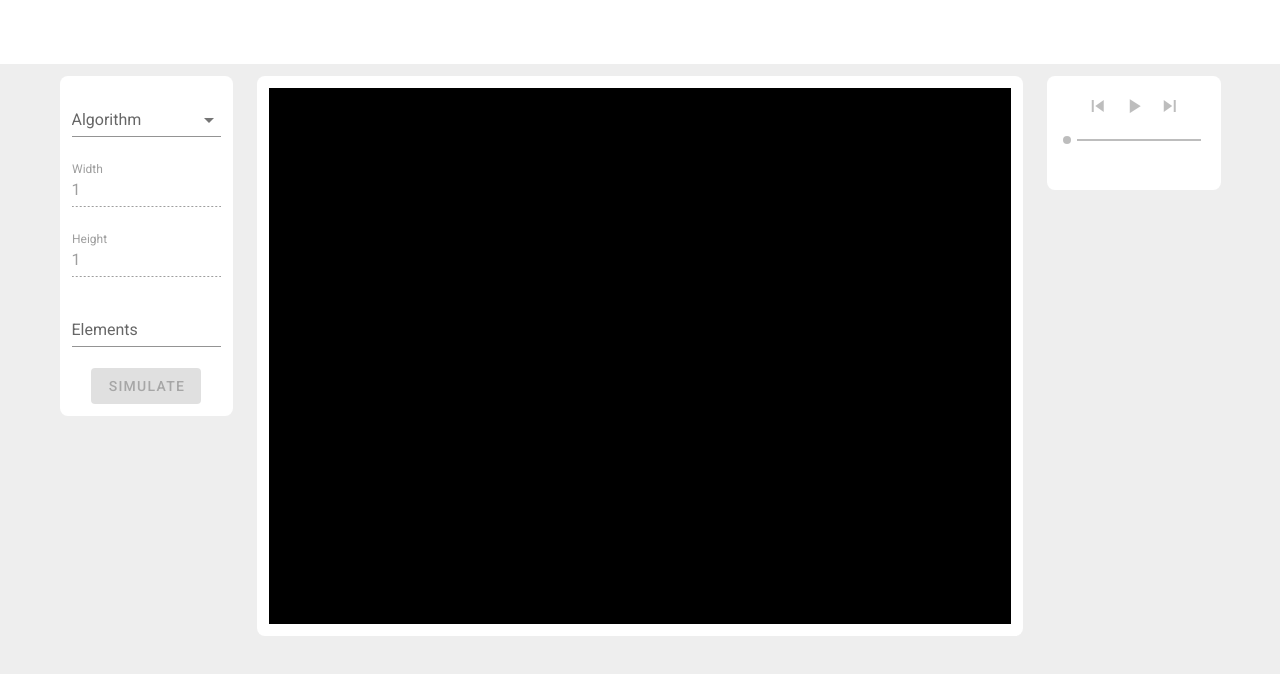
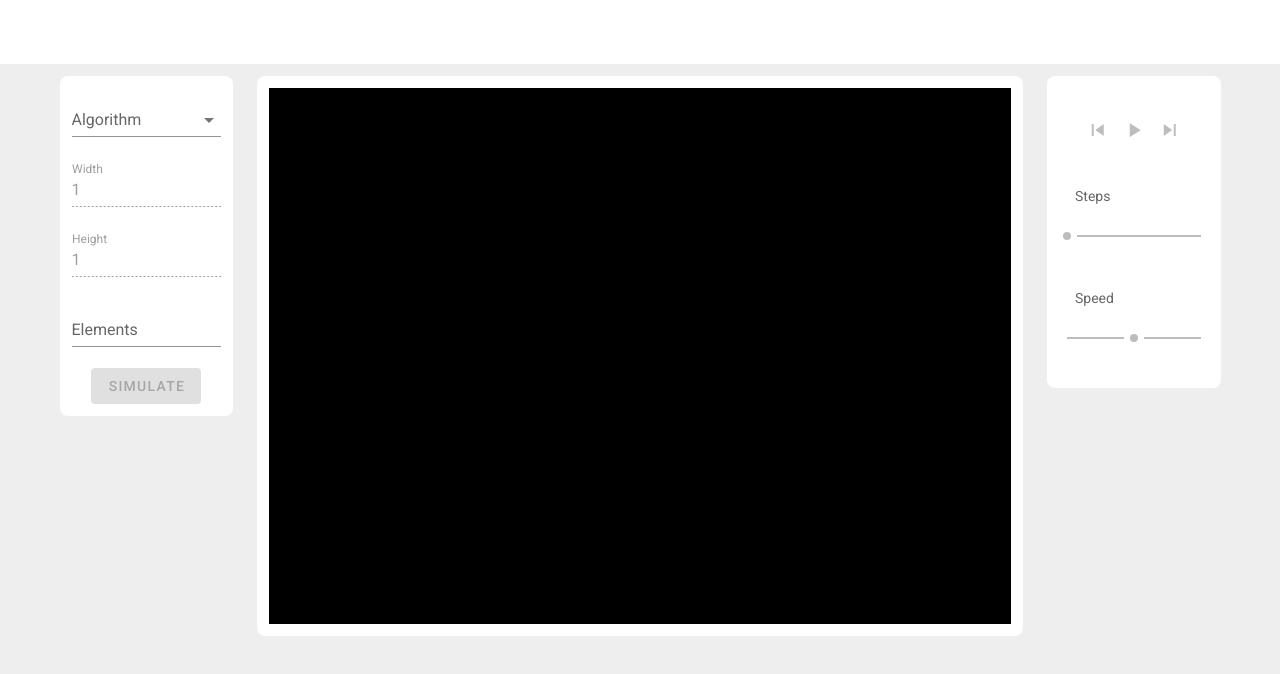
Before and after one commit to nhanilicious/thesis, a Vue app: page / in a window 1280 px wide. Shown: the top 674 px of the page. Built offline with nearby package versions, Linux system fonts and the light colour scheme.

Commit message:
added speed slider

```diff
--- a/src/components/Player.vue
+++ b/src/components/Player.vue
@@ -1,5 +1,8 @@
 <template>
   <v-container>
+    <v-row>
+      <v-col></v-col>
+    </v-row>
     <v-row>
       <v-col align="center">
         <v-btn :disabled="!enabled" @click="decrementTurn" icon>
@@ -11,7 +14,15 @@
         <v-btn :disabled="!enabled" @click="incrementTurn" icon>
           <v-icon>mdi-skip-next</v-icon>
         </v-btn>
+        <br/>
+      </v-col>
+    </v-row>
+    <v-row>
+      <v-col align="center" sm6>
+        <v-subheader>Steps</v-subheader>
         <v-slider :disabled="!enabled" v-model="t" step="1" min="0" :max="t_max" thumb-label ticks/>
+        <v-subheader>Speed</v-subheader>
+        <v-slider :disabled="!enabled" v-model="speed" step="1" min="1" :max="3" thumb-label ticks/>
       </v-col>
     </v-row>
   </v-container>
@@ -36,6 +47,14 @@ export default {
       },
       set(value) {
         this.$store.commit('player/setT', value);
+      }
+    },
+    speed: {
+      get() {
+        return this.$store.state.player.delta / 0.005;
+      },
+      set(value) {
+        this.$store.commit('player/setDelta', value * 0.005);
       }
     }
   },
```
